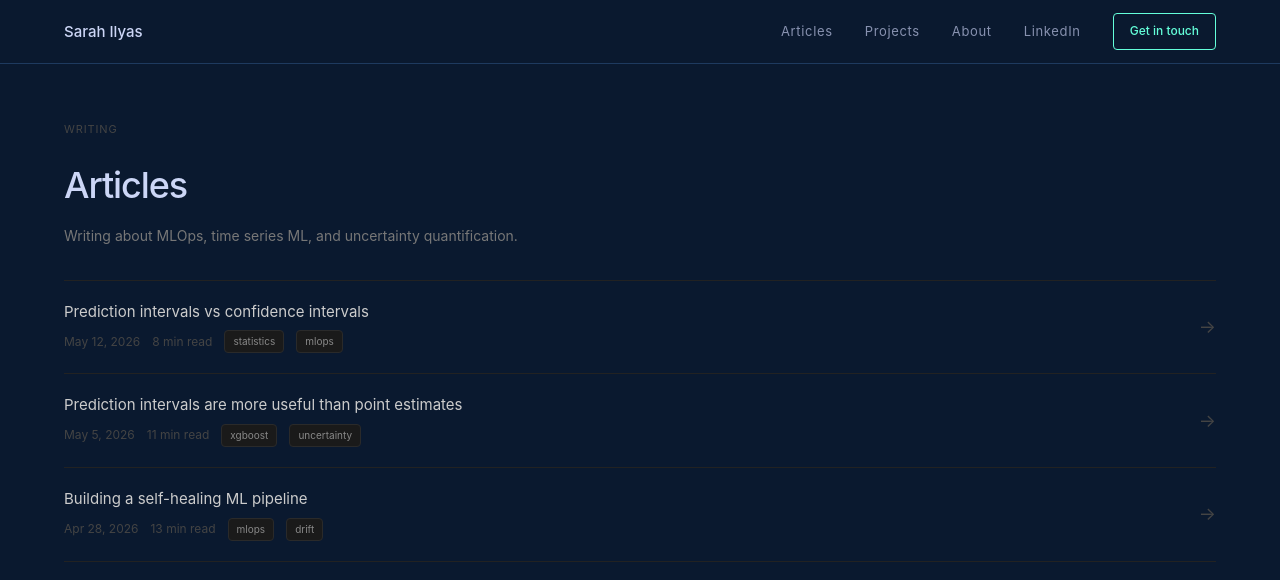
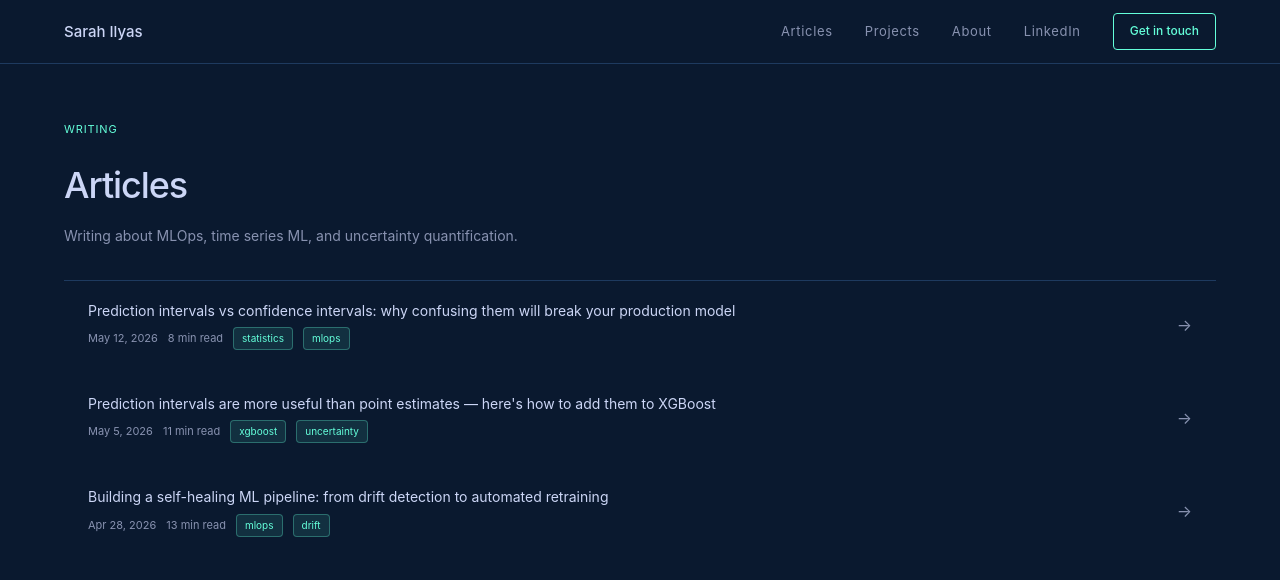
Before and after one commit to sarah0ilyas/sarah-portfolio, a Next.js app: page /articles in a window 1280 px wide. Shown: the top 580 px of the page. Built offline with nearby package versions, Linux system fonts and the light colour scheme.

Commit message:
use ArticleList component on articles page

```diff
--- a/app/articles/page.js
+++ b/app/articles/page.js
@@ -1,9 +1,10 @@
 import Nav from "../../components/Nav.js";
+import ArticleList from "../../components/ArticleList.js";
 
 const articles = [
-  { title: "Prediction intervals vs confidence intervals", date: "May 12, 2026", readTime: "8 min read", tags: ["statistics", "mlops"], slug: "prediction-vs-confidence-intervals" },
-  { title: "Prediction intervals are more useful than point estimates", date: "May 5, 2026", readTime: "11 min read", tags: ["xgboost", "uncertainty"], slug: "prediction-intervals-xgboost" },
-  { title: "Building a self-healing ML pipeline", date: "Apr 28, 2026", readTime: "13 min read", tags: ["mlops", "drift"], slug: "self-healing-ml-pipeline" },
+  { title: "Prediction intervals vs confidence intervals: why confusing them will break your production model", date: "May 12, 2026", readTime: "8 min read", tags: ["statistics", "mlops"], slug: "prediction-vs-confidence-intervals" },
+  { title: "Prediction intervals are more useful than point estimates — here's how to add them to XGBoost", date: "May 5, 2026", readTime: "11 min read", tags: ["xgboost", "uncertainty"], slug: "prediction-intervals-xgboost" },
+  { title: "Building a self-healing ML pipeline: from drift detection to automated retraining", date: "Apr 28, 2026", readTime: "13 min read", tags: ["mlops", "drift"], slug: "self-healing-ml-pipeline" },
 ];
 
 export default function ArticlesPage() {
@@ -12,26 +13,12 @@ export default function ArticlesPage() {
       <Nav />
       <div style={{ maxWidth: 1280, margin: "0 auto", padding: "0 4rem" }}>
         <div style={{ padding: "56px 0 32px" }}>
-          <div style={{ fontSize: 11, letterSpacing: "0.08em", color: "var(--text-dim)", textTransform: "uppercase", marginBottom: 16 }}>Writing</div>
-          <h1 style={{ fontSize: 36, fontWeight: 500, letterSpacing: "-0.03em", marginBottom: 8 }}>Articles</h1>
-          <p style={{ fontSize: 14, color: "var(--text-muted)", maxWidth: 480 }}>Writing about MLOps, time series ML, and uncertainty quantification.</p>
+          <div style={{ fontSize: 11, letterSpacing: "0.08em", color: "#64ffda", textTransform: "uppercase", marginBottom: 16 }}>Writing</div>
+          <h1 style={{ fontSize: 36, fontWeight: 500, letterSpacing: "-0.03em", marginBottom: 8, color: "#ccd6f6" }}>Articles</h1>
+          <p style={{ fontSize: 14, color: "#8892b0", maxWidth: 480 }}>Writing about MLOps, time series ML, and uncertainty quantification.</p>
         </div>
-        <div style={{ borderTop: "1px solid var(--border)" }}>
-          {articles.map((article) => {
-            return (
-              <a key={article.slug} href={"/articles/" + article.slug} style={{ display: "flex", alignItems: "center", justifyContent: "space-between", gap: 20, padding: "20px 0", borderBottom: "1px solid var(--border)", textDecoration: "none" }}>
-                <div>
-                  <div style={{ fontSize: 15, color: "var(--text-mid)", lineHeight: 1.45, marginBottom: 8 }}>{article.title}</div>
-                  <div style={{ fontSize: 12, color: "var(--text-dim)", display: "flex", gap: 12, alignItems: "center" }}>
-                    <span>{article.date}</span>
-                    <span>{article.readTime}</span>
-                    {article.tags.map(tag => { return <span key={tag} style={{ fontSize: 10, color: "#888", background: "var(--bg-3)", border: "1px solid var(--border-2)", padding: "2px 8px", borderRadius: 4 }}>{tag}</span>; })}
-                  </div>
-                </div>
-                <span style={{ color: "var(--text-dim)", fontSize: 18, flexShrink: 0 }}>→</span>
-              </a>
-            );
-          })}
+        <div style={{ borderTop: "1px solid #1e3a5f" }}>
+          <ArticleList articles={articles} />
         </div>
       </div>
     </main>
```
